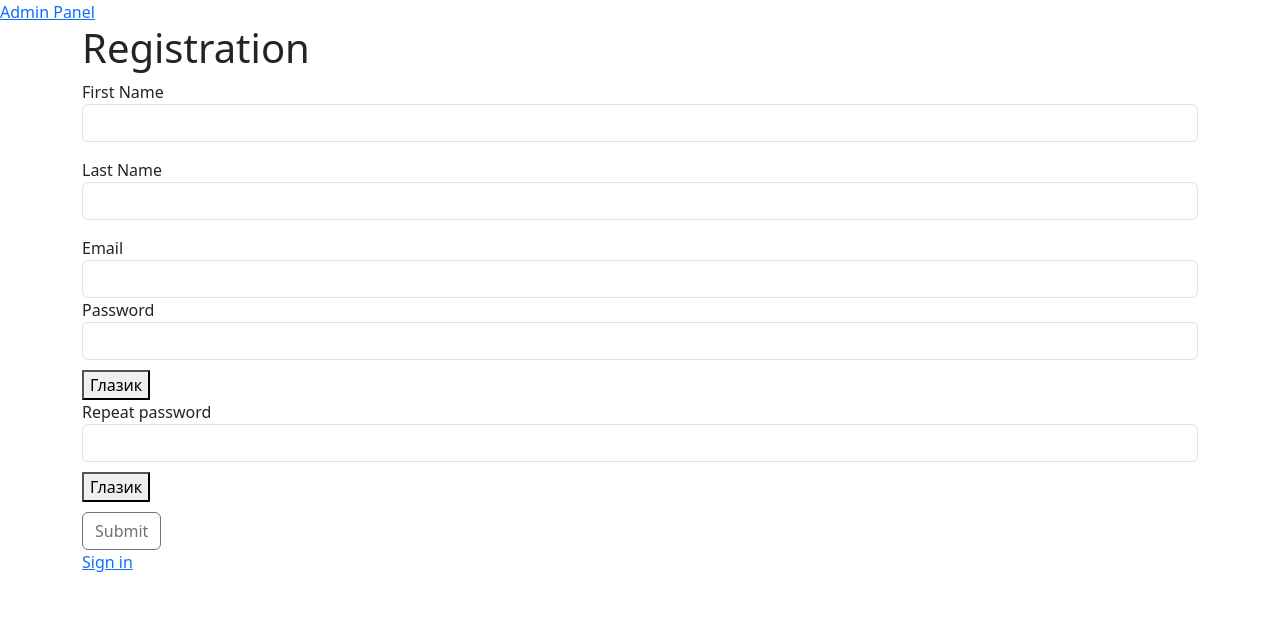
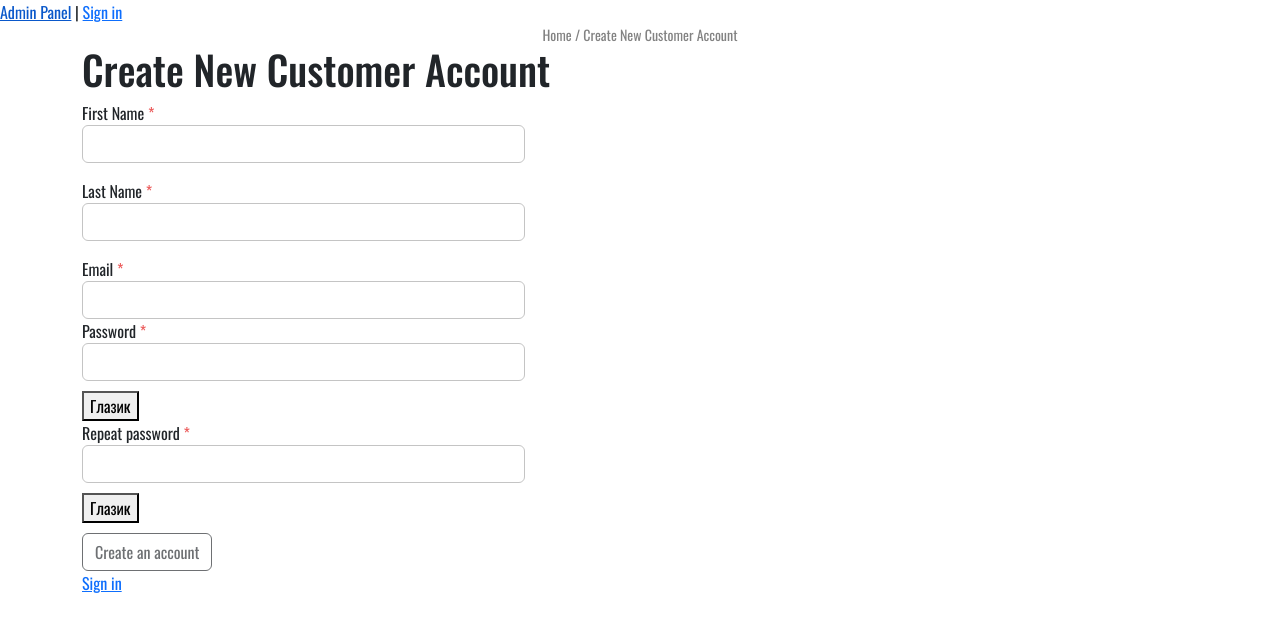
Before and after one commit to Bruhopeless/Graduate-work, an Angular app: page /registration in a window 1280 px wide. Shown: the top 632 px of the page. Built offline with nearby package versions, Linux system fonts and the light colour scheme.

Commit message:
Start css

```diff
--- a/src/app/admin-panel/admin-panel.component.html
+++ b/src/app/admin-panel/admin-panel.component.html
@@ -1,4 +1,4 @@
-<a class="button" routerLink="/user-role">User role</a>
+| <a class="button" routerLink="/user-role">User role</a>
 
 <div class="panel">
     <div>
--- a/src/app/app.component.html
+++ b/src/app/app.component.html
@@ -1,2 +1,3 @@
-<a class="button" routerLink="/admin-panel">Admin Panel</a>
+<a class="button" routerLink="/admin-panel">Admin Panel</a> |
+<a class="button" routerLink="/sign-in">Sign in</a>
 <router-outlet></router-outlet>
--- a/src/app/registration/registration.component.css
+++ b/src/app/registration/registration.component.css
@@ -1,5 +1,10 @@
 .has-error input{
     border: 1px solid red;
+}
+
+input {
+    width: 443px;
+    border: 1px solid #C4C4C4;
 }
 
 .error {
@@ -10,3 +15,13 @@
 button {
     margin-top: 10px;
 }
+
+.red {
+    color: #EB5757;
+}
+
+.subtitle {
+    color: #828282;
+    font-size: 14px;
+    text-align: center;
+}
--- a/src/app/registration/registration.component.html
+++ b/src/app/registration/registration.component.html
@@ -1,8 +1,11 @@
 <div class="container">
-    <h1>Registration</h1>
+    <div class="subtitle">Home / Create New Customer Account</div>
+
+    <h1>Create New Customer Account</h1>
     <form [formGroup]="form" (ngSubmit)="onSubmit()">
-        <div class="form-group">
-            <label for="firstName">First Name</label>
+        <div class="form-group"
+             [ngClass]="{'has-error':form.get('firstName')?.invalid && form.get('firstName')?.touched}">
+            <label for="firstName">First Name <span class="red">*</span></label>
             <input type="text"
                    class="form-control"
                    formControlName="firstName">
@@ -11,7 +14,7 @@
 
         <div class="form-group"
              [ngClass]="{'has-error':form.get('lastName')?.invalid && form.get('lastName')?.touched}">
-            <label for="lastName">Last Name</label>
+            <label for="lastName">Last Name <span class="red">*</span></label>
             <input type="text"
                    class="form-control"
                    formControlName="lastName">
@@ -19,7 +22,7 @@
         </div>
 
         <div class="form-group">
-            <label for="email">Email</label>
+            <label for="email">Email <span class="red">*</span></label>
             <input type="text"
                    class="form-control"
                    formControlName="email"
@@ -28,16 +31,16 @@
         </div>
 
         <div class="form-group">
-            <label for="password">Password</label>
+            <label for="password">Password <span class="red">*</span></label>
             <input [type]="passType"
                    class="form-control"
                    formControlName="pass">
+                   <div class="error" *ngIf="form.get('pass')?.invalid && form.get('pass')?.touched">Введите пароль от 8 символов с обязательной цифрой</div>
             <button (click)="showPass()">Глазик</button>
-            <p class="error" *ngIf="form.get('pass')?.invalid && form.get('pass')?.touched">Введите пароль от 8 символов</p>
         </div>
 
         <div class="form-group">
-            <label for="repeatPassword">Repeat password</label>
+            <label for="repeatPassword">Repeat password <span class="red">*</span></label>
             <input [type]="passTypeRep"
                    class="form-control"
                    formControlName="repPass">
@@ -47,7 +50,7 @@
         <button class="btn"
                 type="submit"
                 [disabled]="form.invalid"
-                (click)="addUser()">Submit</button>
+                (click)="addUser()">Create an account</button>
     </form>
     <a class="button" routerLink="/sign-in">Sign in</a>
 </div>
--- a/src/app/user-role/user-role.component.html
+++ b/src/app/user-role/user-role.component.html
@@ -1,4 +1,4 @@
-<a class="button" routerLink="/products">Products</a>
+| <a class="button" routerLink="/products">Products</a>
 <div class="panel-users">
     <div *ngFor="let user of users">
         <div>{{ user.firstName }} {{ user.lastName }}</div>
--- a/src/styles.css
+++ b/src/styles.css
@@ -1 +1,25 @@
 /* You can add global styles to this file, and also import other style files */
+body {
+    font-family: 'Oswald', sans-serif;;
+}
+
+
+
+
+
+
+
+
+
+
+
+
+
+
+
+
+
+@font-face {
+    font-family: "Oswald";
+    src: url("/src/assets/fonts/Oswald-VariableFont_wght.ttf") format('truetype');
+}
```
Also changed, not shown: src/app/DataBase/dbUsers.json (+8 -0 lines), src/assets/fonts/Oswald-VariableFont_wght.ttf (added).
